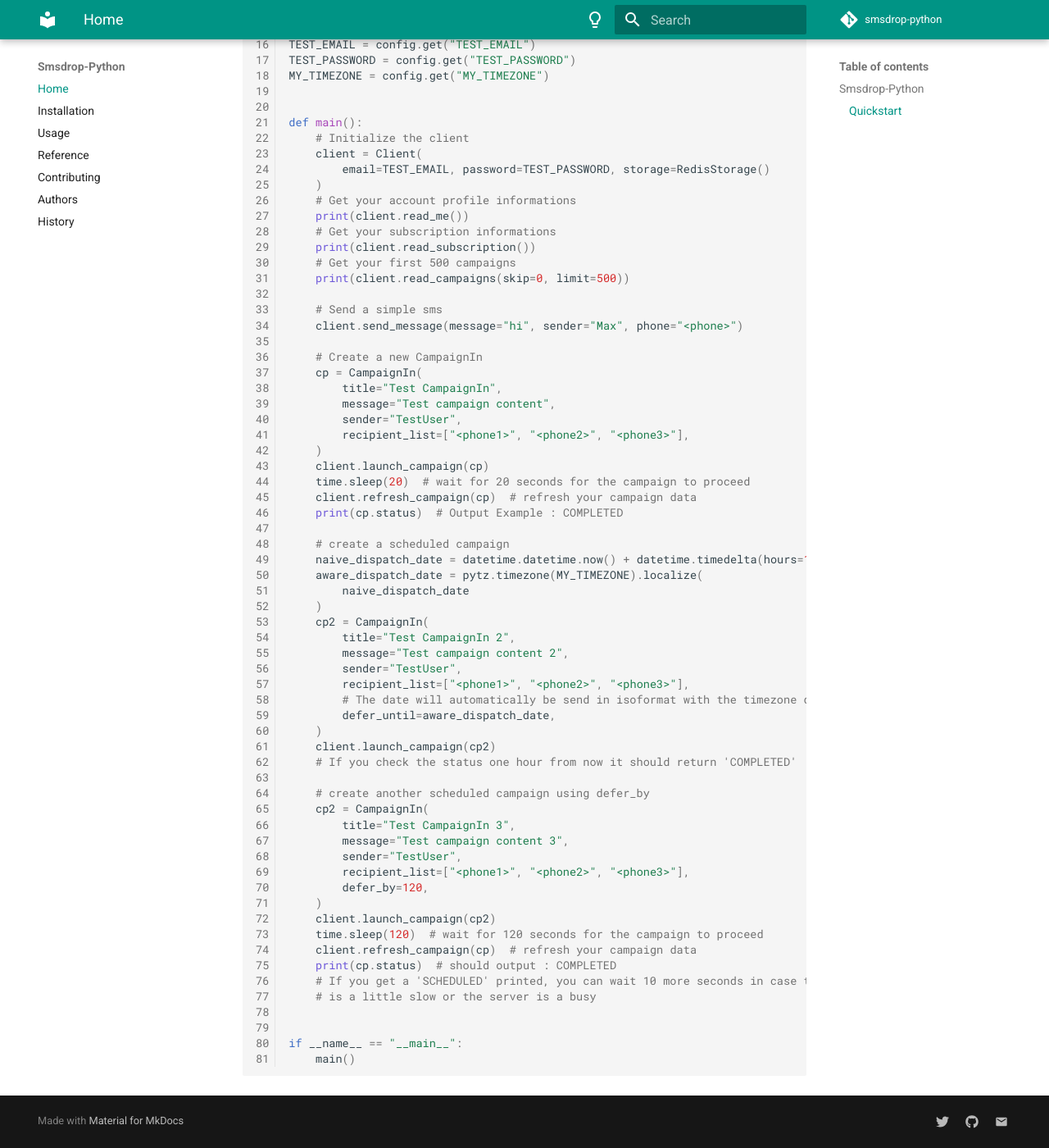
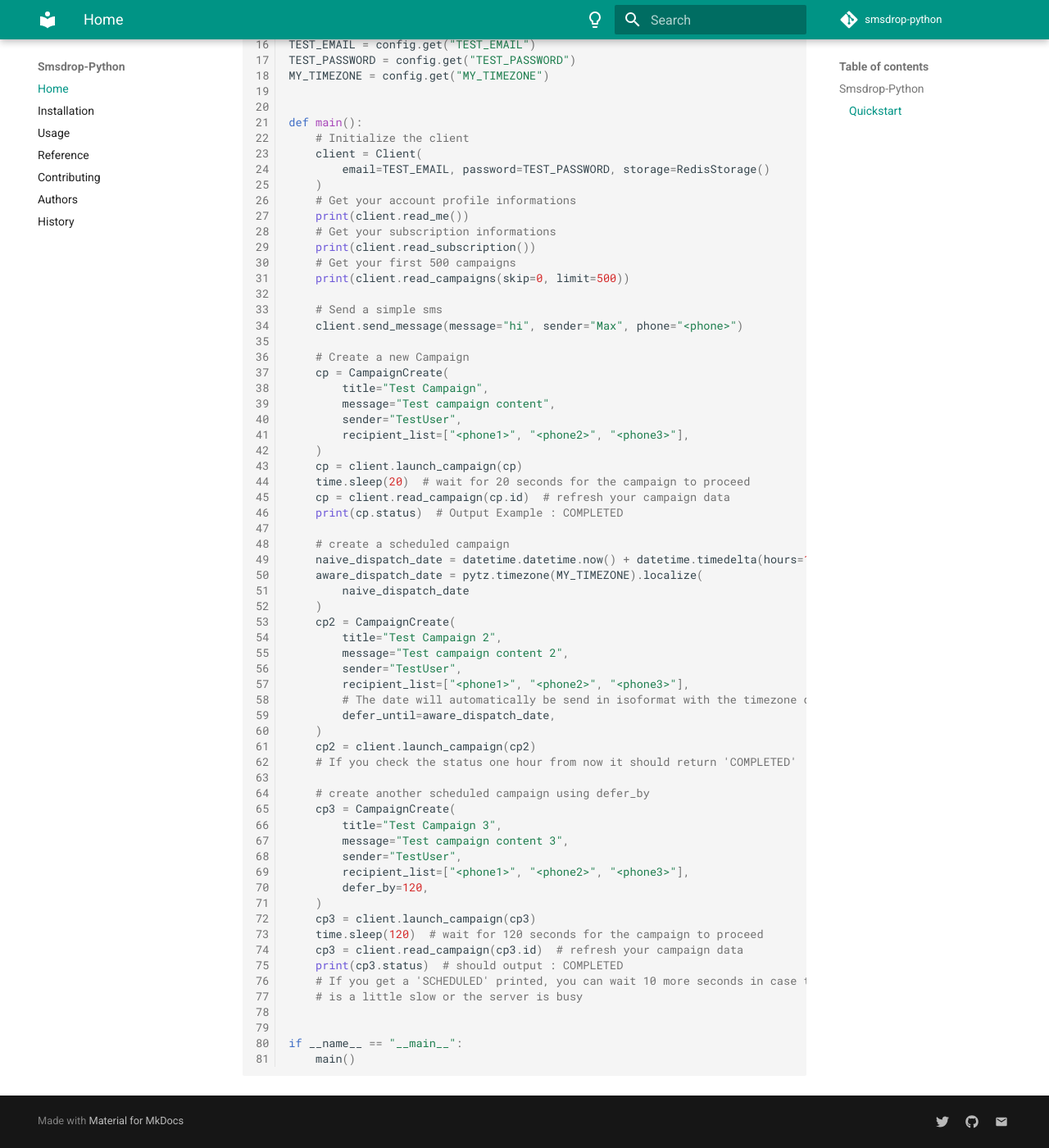
Before and after one commit to EdevTech/smsdrop-python, an MkDocs documentation site: the page built from docs/index.md, in a window 1280 px wide and 1400 px high, scrolled down 704 px. Shown: the whole window at 82% size. Built offline with MkDocs 1.6.1 and Material for MkDocs 9.7.7, drawn with Linux system fonts in a browser that asks for light colours; comment, search, counter and statistics services are not loaded; some of the changed text lies outside the part shown.

````diff
--- a/README.md
+++ b/README.md
@@ -18,7 +18,7 @@
 import pytz
 from dotenv import dotenv_values
 
-from smsdrop import CampaignIn, Client, RedisStorage
+from smsdrop import CampaignCreate, Client, RedisStorage
 
 # Enable Debug Logging
 # This will og the API request and response data to the console:
@@ -46,16 +46,16 @@
     # Send a simple sms
     client.send_message(message="hi", sender="Max", phone="<phone>")
 
-    # Create a new CampaignIn
-    cp = CampaignIn(
-        title="Test CampaignIn",
+    # Create a new Campaign
+    cp = CampaignCreate(
+        title="Test Campaign",
         message="Test campaign content",
         sender="TestUser",
         recipient_list=["<phone1>", "<phone2>", "<phone3>"],
     )
-    client.launch_campaign(cp)
+    cp = client.launch_campaign(cp)
     time.sleep(20)  # wait for 20 seconds for the campaign to proceed
-    client.refresh_campaign(cp)  # refresh your campaign data
+    cp = client.read_campaign(cp.id)  # refresh your campaign data
     print(cp.status)  # Output Example : COMPLETED
 
     # create a scheduled campaign
@@ -63,34 +63,33 @@
     aware_dispatch_date = pytz.timezone(MY_TIMEZONE).localize(
         naive_dispatch_date
     )
-    cp2 = CampaignIn(
-        title="Test CampaignIn 2",
+    cp2 = CampaignCreate(
+        title="Test Campaign 2",
         message="Test campaign content 2",
         sender="TestUser",
         recipient_list=["<phone1>", "<phone2>", "<phone3>"],
         # The date will automatically be send in isoformat with the timezone data
         defer_until=aware_dispatch_date,
     )
-    client.launch_campaign(cp2)
+    cp2 = client.launch_campaign(cp2)
     # If you check the status one hour from now it should return 'COMPLETED'
 
     # create another scheduled campaign using defer_by
-    cp2 = CampaignIn(
-        title="Test CampaignIn 3",
+    cp3 = CampaignCreate(
+        title="Test Campaign 3",
         message="Test campaign content 3",
         sender="TestUser",
         recipient_list=["<phone1>", "<phone2>", "<phone3>"],
         defer_by=120,
     )
-    client.launch_campaign(cp2)
+    cp3 = client.launch_campaign(cp3)
     time.sleep(120)  # wait for 120 seconds for the campaign to proceed
-    client.refresh_campaign(cp)  # refresh your campaign data
-    print(cp.status)  # should output : COMPLETED
+    cp3 = client.read_campaign(cp3.id)  # refresh your campaign data
+    print(cp3.status)  # should output : COMPLETED
     # If you get a 'SCHEDULED' printed, you can wait 10 more seconds in case the network
-    # is a little slow or the server is a busy
+    # is a little slow or the server is busy
 
 
 if __name__ == "__main__":
     main()
-
 ```
--- a/example.py
+++ b/example.py
@@ -74,7 +74,7 @@
     cp3 = client.read_campaign(cp3.id)  # refresh your campaign data
     print(cp3.status)  # should output : COMPLETED
     # If you get a 'SCHEDULED' printed, you can wait 10 more seconds in case the network
-    # is a little slow or the server is a busy
+    # is a little slow or the server is busy
 
 
 if __name__ == "__main__":
````
Also changed, not shown: docs/history.md (+1 -1 lines), docs/reference.md (+0 -12 lines), 2 other files.
